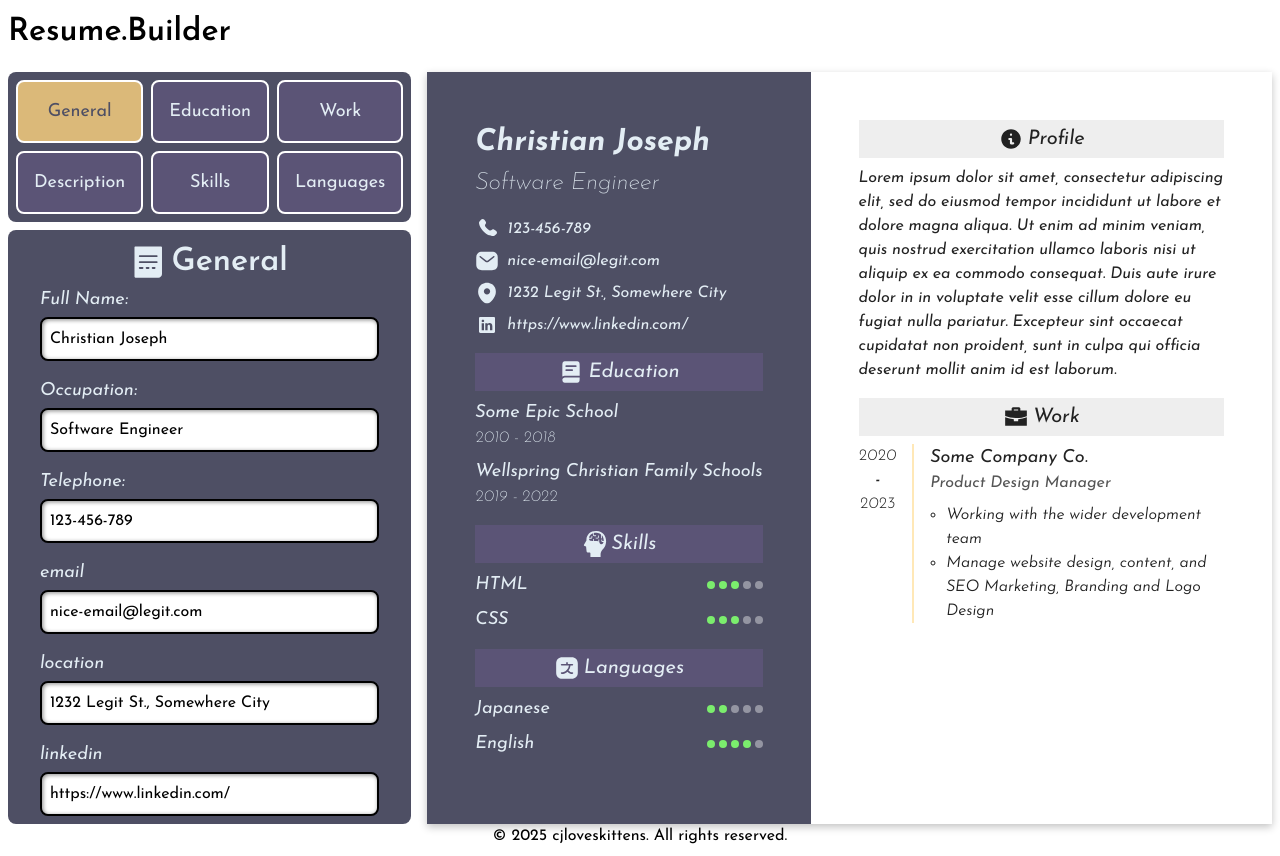
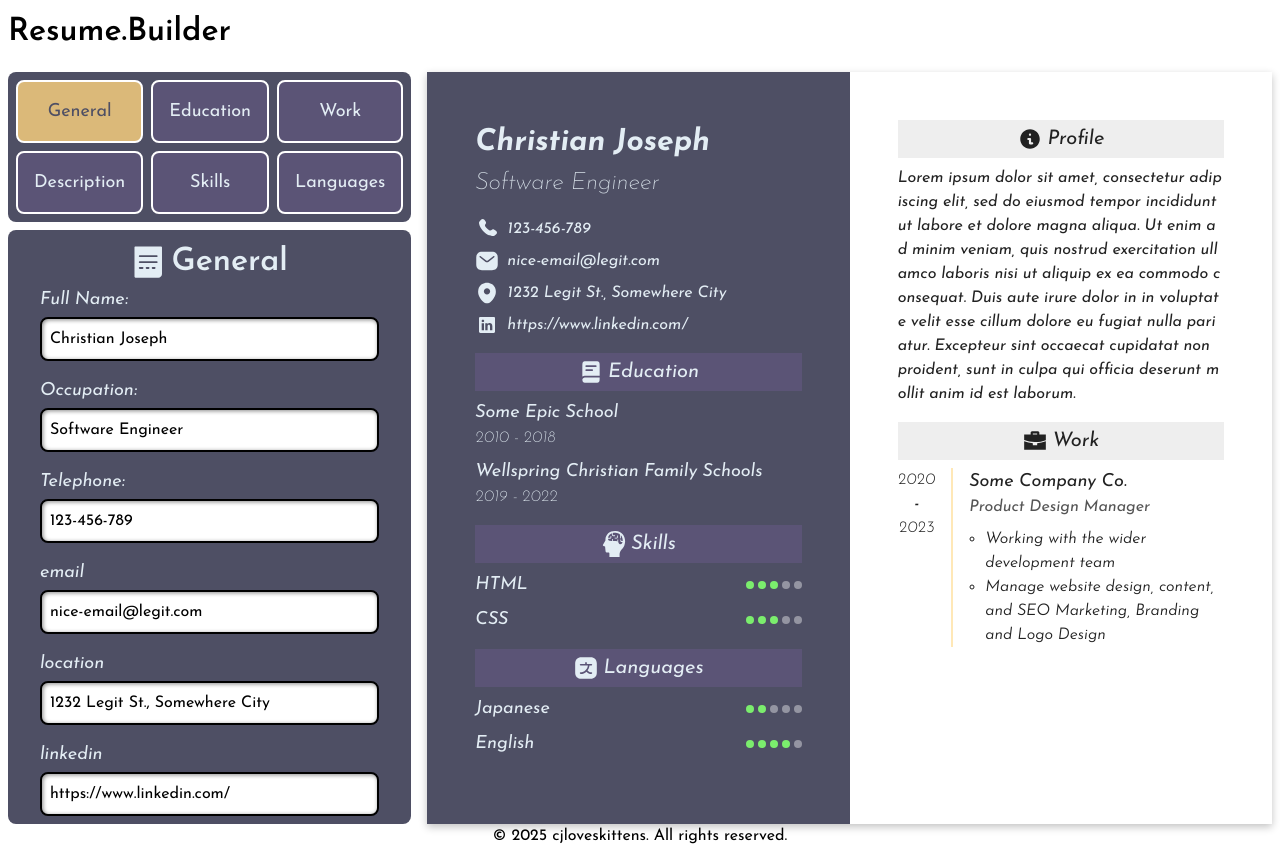
Before and after one commit to cjxo/resume-builder-client, a React (Vite) app: page / in a window 1280 px wide. Built offline with nearby package versions, Linux system fonts and the light colour scheme.

Commit message:
word wrapping to avoid overflow

```diff
--- a/src/styles/component.module.css
+++ b/src/styles/component.module.css
@@ -321,6 +321,7 @@ form.resumeForm {
     flex-grow: 1;
     flex-shrink: 0;
     padding: 48px;
+    flex-basis: 50%;
 
     display: flex;
     flex-direction: column;
@@ -333,6 +334,7 @@ form.resumeForm {
     display: flex;
     flex-direction: column;
     gap: 16px;
+    flex-basis: 50%;
 
     color: #222222;
 
@@ -367,7 +369,7 @@ form.resumeForm {
     li {
       display: flex;
       gap: 8px;
-      align-items: center;
+      align-items: start;
     }
 
     img {
@@ -422,6 +424,7 @@ form.resumeForm {
       gap: 16px;
 
       .year {
+        flex-shrink: 0;
         p {
           font-weight: 300;
           text-align: center;
--- a/src/styles/index.css
+++ b/src/styles/index.css
@@ -81,6 +81,7 @@ h1, h2, h3, h4, h5, h6, p {
   margin: 0px;
   font-weight: normal;
   overflow-wrap: break-word;
+  word-break: break-all;
 }
 
 button {
```
